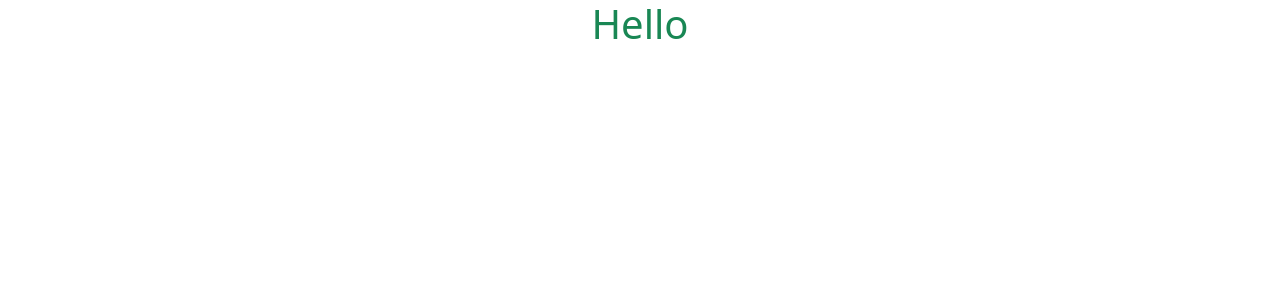
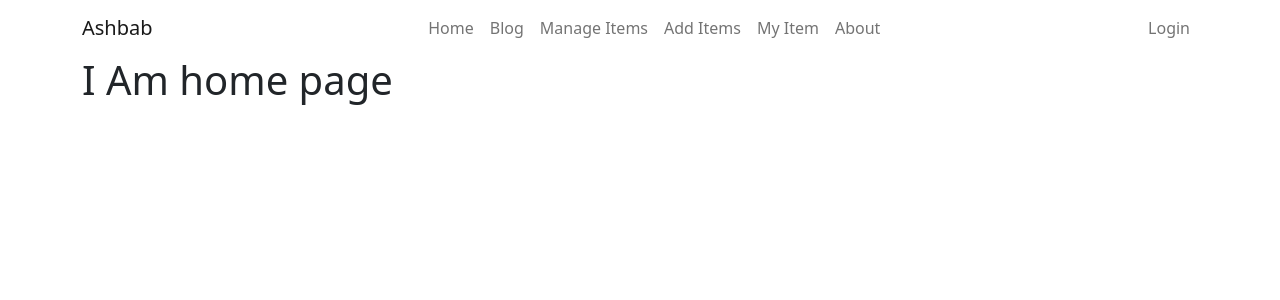
Before and after one commit to ahanafislam/warehouse-management-frontEnd, a React (Create React App) app: page / in a window 1280 px wide. Shown: the top 300 px of the page. Built offline with nearby package versions, Linux system fonts and the light colour scheme.

Commit message:
Create basic navbar

```diff
--- a/src/App.js
+++ b/src/App.js
@@ -1,9 +1,14 @@
-import './App.css';
+import Header from './Pages/Shared/Header/Header';
+import Home from './Pages/Home/Home/Home';
+import {Routes, Route} from 'react-router-dom';
 
 function App() {
   return (
-    <div className="App">
-      <h1 className='text-success'>Hello</h1>
+    <div>
+      <Header></Header>
+      <Routes>
+        <Route path="/" element={<Home></Home>}></Route>
+      </Routes>
     </div>
   );
 }
--- /dev/null
+++ b/src/Pages/Home/Home/Home.js
@@ -0,0 +1,12 @@
+import React from 'react';
+import { Container } from 'react-bootstrap';
+
+const Home = () => {
+    return (
+        <Container>
+            <h1>I Am home page</h1>
+        </Container>
+    );
+};
+
+export default Home;
--- /dev/null
+++ b/src/Pages/Shared/Header/Header.js
@@ -0,0 +1,30 @@
+import React from 'react';
+import { Container, Nav, Navbar } from 'react-bootstrap';
+
+const Header = () => {
+    return (
+        <header>
+            <Navbar collapseOnSelect expand="lg" variant="light">
+                <Container>
+                    <Navbar.Brand href="#home">Ashbab</Navbar.Brand>
+                    <Navbar.Toggle aria-controls="responsive-navbar-nav" />
+                    <Navbar.Collapse id="responsive-navbar-nav">
+                        <Nav className="mx-auto">
+                            <Nav.Link href="#features">Home</Nav.Link>
+                            <Nav.Link href="#pricing">Blog</Nav.Link>
+                            <Nav.Link href="#pricing">Manage Items</Nav.Link>
+                            <Nav.Link href="#pricing">Add Items</Nav.Link>
+                            <Nav.Link href="#pricing">My Item</Nav.Link>
+                            <Nav.Link href="#pricing">About</Nav.Link>
+                        </Nav>
+                        <Nav>
+                            <Nav.Link href="#deets">Login</Nav.Link>
+                        </Nav>
+                    </Navbar.Collapse>
+                </Container>
+            </Navbar>
+        </header>
+    );
+};
+
+export default Header;
```
Also changed, not shown: src/Pages/About/About.js (added), src/Pages/Home/Banner/Banner.js (added).
